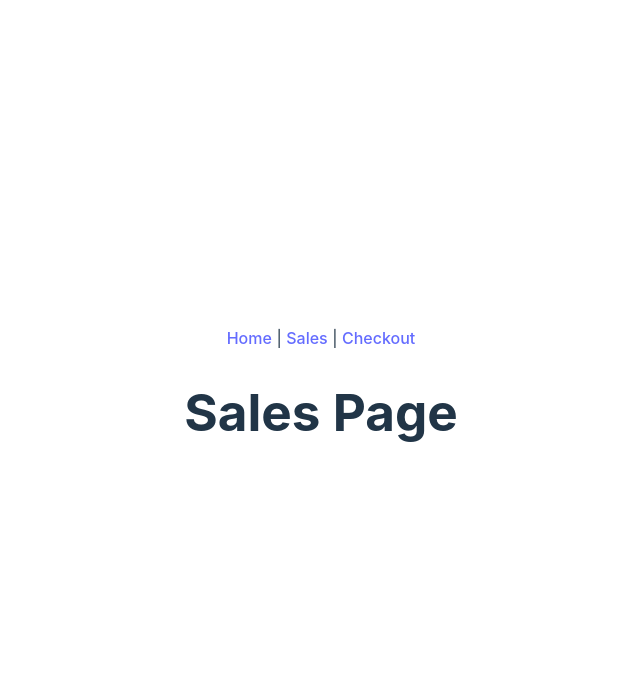
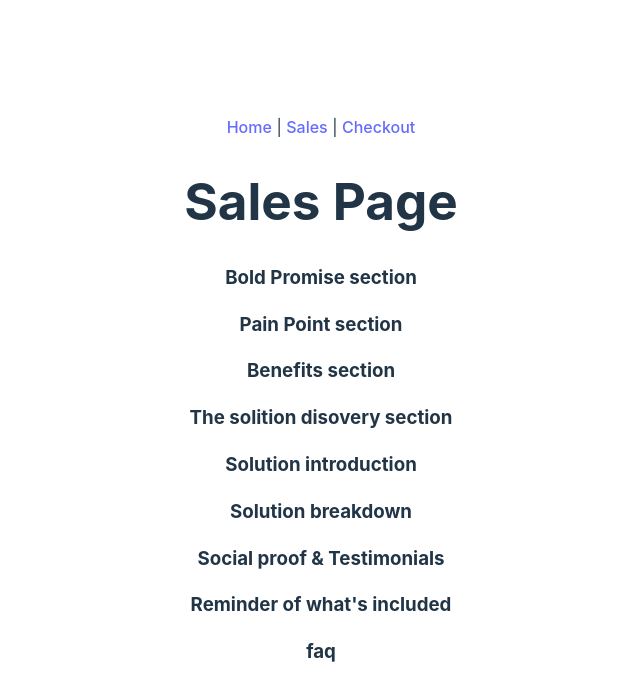
Before and after one commit to pmrprdc/gamifiedworkday, a React (Vite) app: page /sales in a window 1280 px wide. Shown: the top 700 px of the page, without its empty margins (319-959 px from the left). Built offline with nearby package versions, Linux system fonts and the light colour scheme.

Commit message:
added sales page sections

```diff
--- a/src/components/SalesPage.jsx
+++ b/src/components/SalesPage.jsx
@@ -4,7 +4,15 @@ function SalesPage() {
   return (
     <div>
       <h1>Sales Page</h1>
-      {/* Add any sales-specific content here */}
+        <h3>Bold Promise section</h3>
+        <h3>Pain Point section</h3>
+        <h3>Benefits section</h3>
+        <h3>The solition disovery section</h3>
+        <h3>Solution introduction</h3>
+        <h3>Solution breakdown</h3>
+        <h3>Social proof & Testimonials</h3>
+        <h3>Reminder of what's included</h3>
+        <h3>faq</h3>
     </div>
   );
 }
```
